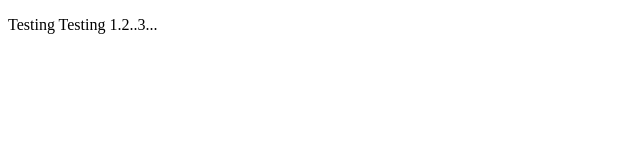
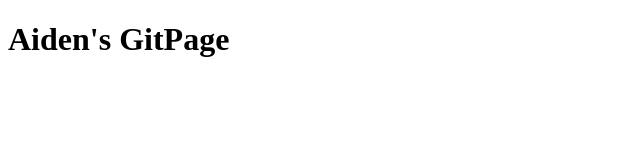
Before and after one commit to Unovya/Unovya.github.io, a plain HTML site: page index.html in a window 1280 px wide. Shown: the whole page, without its empty margins (0-640 px from the left). Drawn offline with Linux system fonts and the light colour scheme.

Commit message:
index update

```diff
--- a/index.html
+++ b/index.html
@@ -5,7 +5,7 @@
     <title>Aiden Homepage</title>
 </head>
 <body>
-    <p>Testing Testing 1.2..3...</p>
+    <h1>Aiden's GitPage</h1>
 
 
 </body>
```
